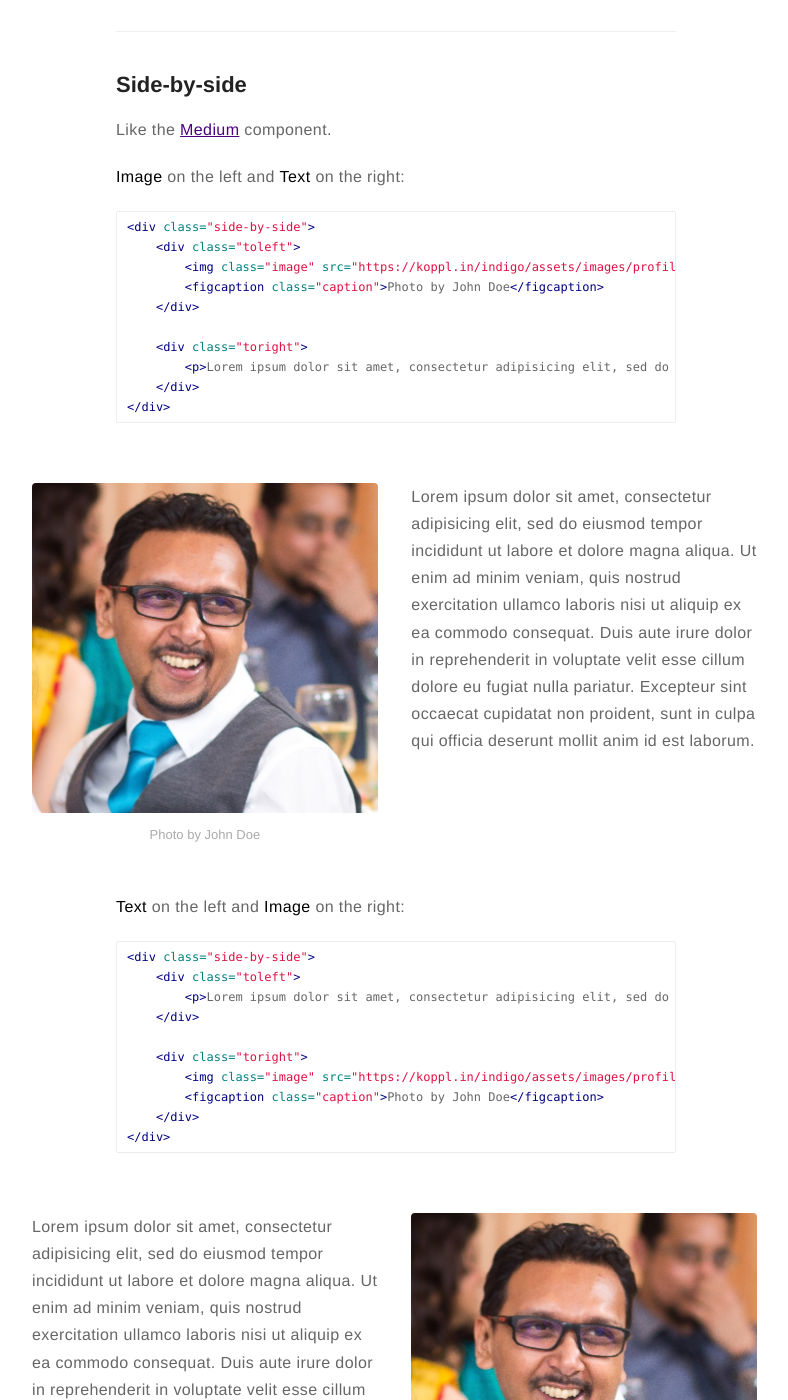
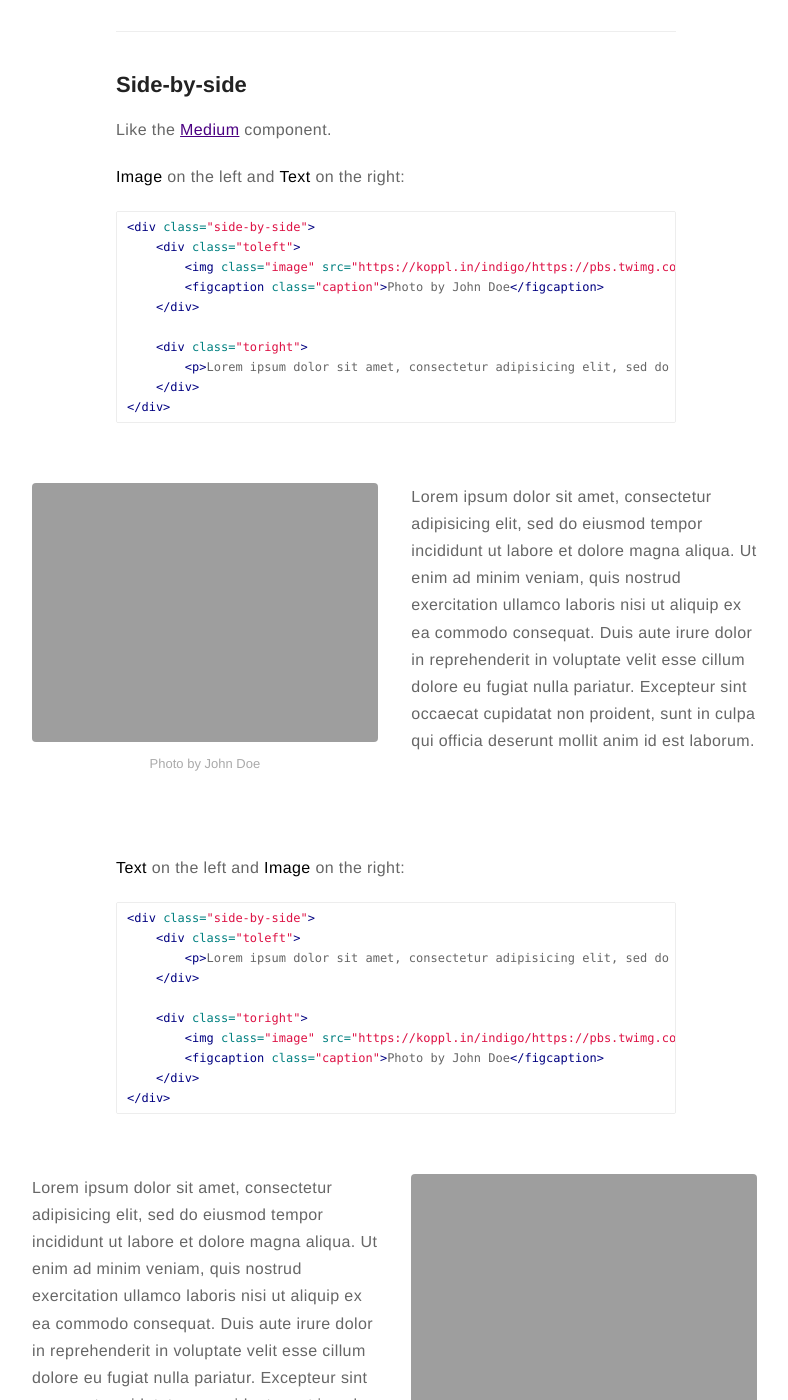
Before and after one commit to jasonjb82/jasonjb82.github.io, a Jekyll site: the page built from _posts/2015-02-24-markdown-extra-components.markdown, in a window 1280 px wide and 1400 px high, scrolled down 1068 px. Shown: the whole window, without its empty margins (244-1032 px from the left). Built offline with Jekyll 4.4.1, drawn with Linux system fonts in a browser that asks for light colours; comment, search, counter and statistics services are not loaded.

Commit message:
Create _config.yml

```diff
--- a/_config.yml
+++ b/_config.yml
@@ -7,8 +7,8 @@ description: A blog about technology and stuff related
 
 # if it's an external image, update below for true
 # better with square images
-external-image: false
-picture: assets/images/profile.jpg
+external-image: true
+picture: https://pbs.twimg.com/profile_images/860824664431394816/T5yvKM46.jpg
 
 # If you want to include your resume, set to true
 # and specify source (external or local).
```
